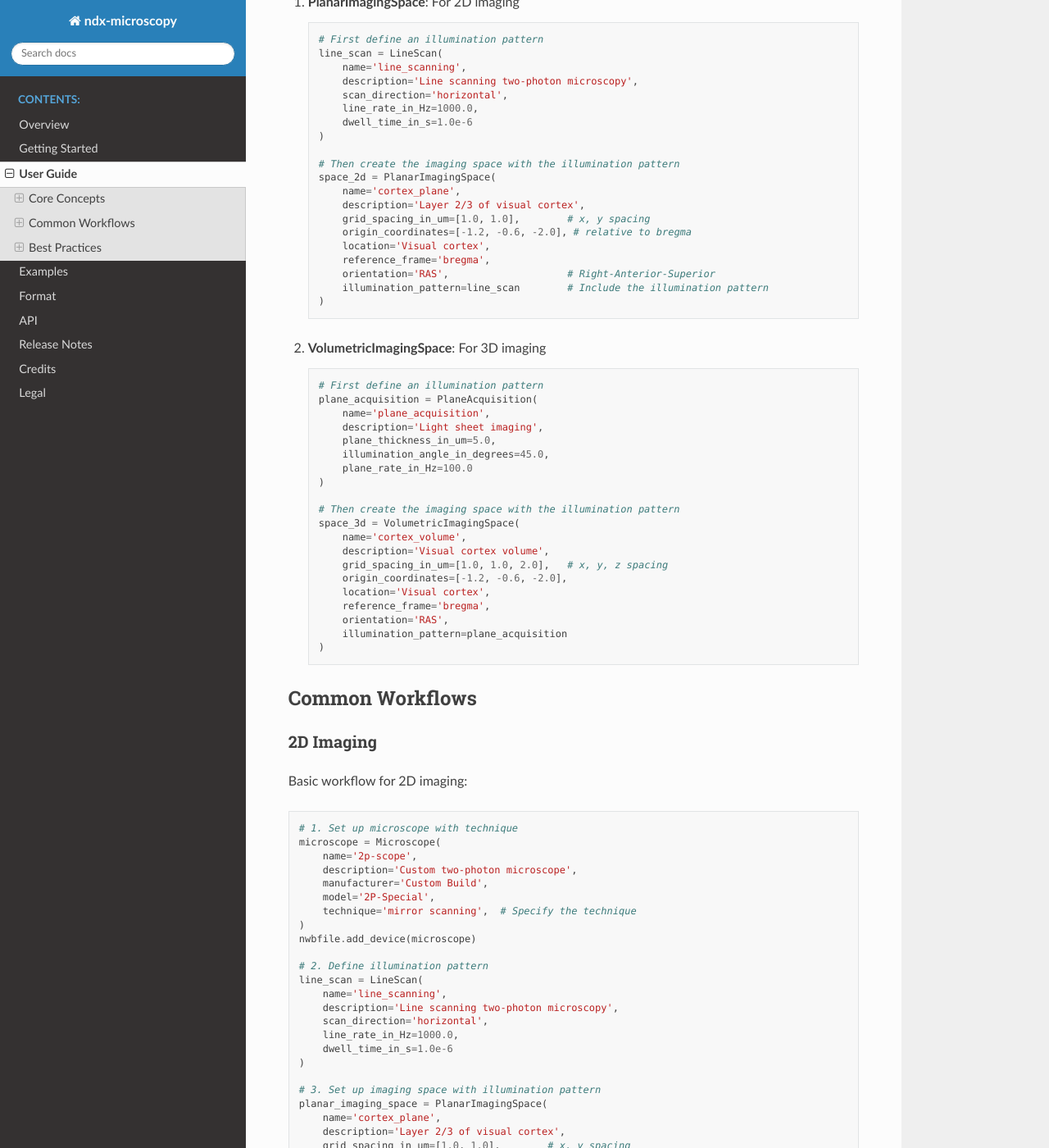
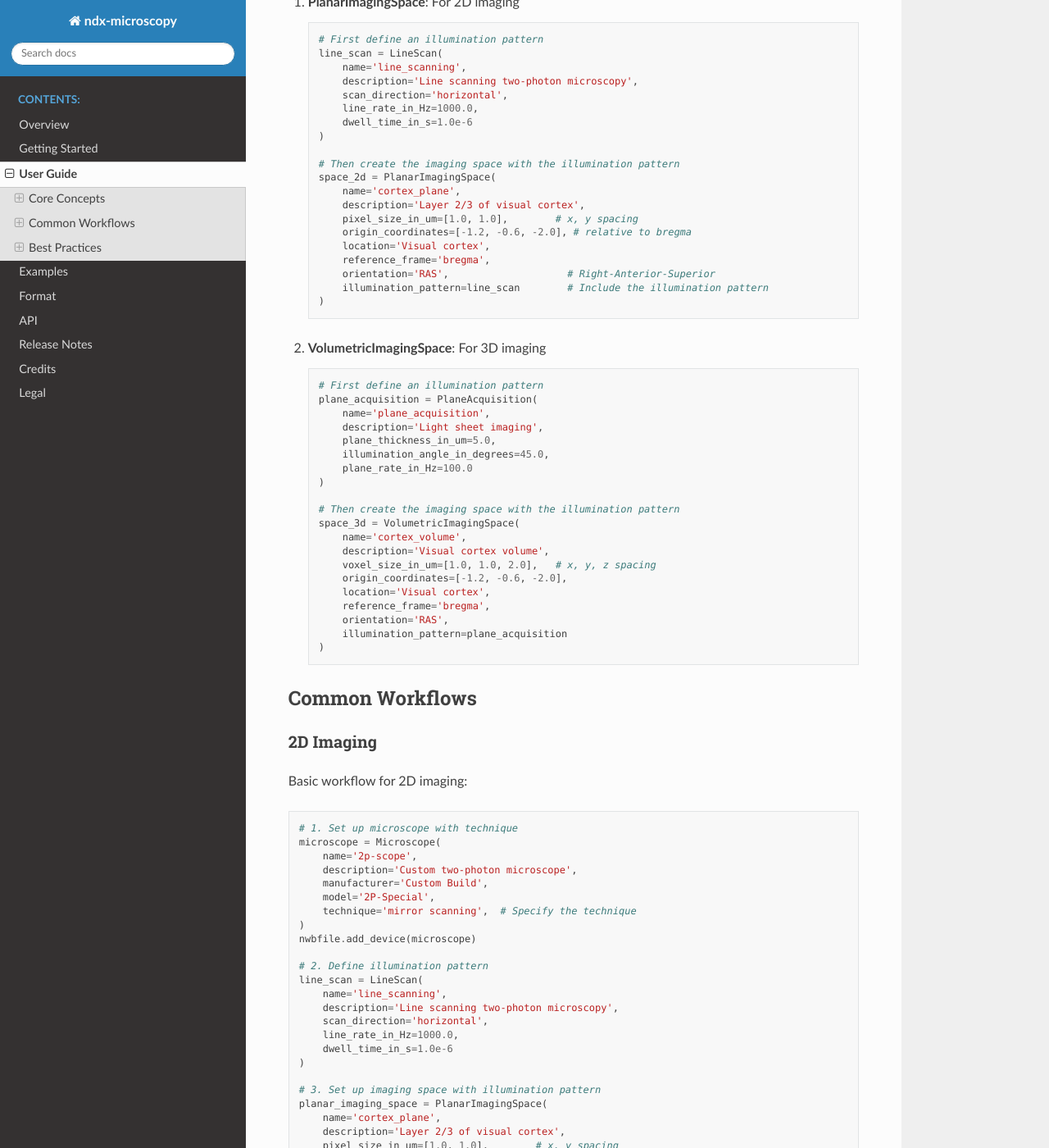
Before and after one commit to catalystneuro/ndx-microscopy, a Sphinx documentation site: the page built from docs/source/user_guide.rst, in a window 1280 px wide and 1400 px high, scrolled down 2092 px. Shown: the whole window at 82% size. Built offline with Sphinx 7.4.7 and the Read the Docs theme 3.1.0, drawn with Linux system fonts in a browser that asks for light colours; some of the changed text lies outside the part shown.

Commit message:
Rename grid_spacing_in_um to pixel_size_in_um and voxel_size_in_um for clarity in imaging space definitions

```diff
--- a/docs/source/examples.rst
+++ b/docs/source/examples.rst
@@ -160,7 +160,7 @@ Complete example of two-photon calcium imaging with full optical path configurat
     imaging_space = PlanarImagingSpace(
         name='cortex_plane1',
         description='Layer 2/3 of visual cortex',
-        grid_spacing_in_um=[1.0, 1.0],
+        pixel_size_in_um=[1.0, 1.0],
         origin_coordinates=[-1.2, -0.6, -2.0],
         location='Visual cortex, layer 2/3',
         reference_frame='bregma',
@@ -432,7 +432,7 @@ Example of volumetric imaging with 3D ROI segmentation:
     volume_space = VolumetricImagingSpace(
         name='cortex_volume',
         description='Visual cortex volume',
-        grid_spacing_in_um=[1.0, 1.0, 2.0],  # Higher spacing in z
+        voxel_size_in_um=[1.0, 1.0, 2.0],  # Higher spacing in z
         origin_coordinates=[-1.2, -0.6, -2.0],
         location='Visual cortex',
         reference_frame='bregma',
@@ -717,7 +717,7 @@ Example of multi-plane imaging with an electrically tunable lens:
         plane_space = PlanarImagingSpace(
             name=f'plane_depth_{depth}',
             description=f'Imaging plane at {depth} µm depth',
-            grid_spacing_in_um=[1.0, 1.0],
+            pixel_size_in_um=[1.0, 1.0],
             origin_coordinates=[-1.2, -0.6, depth/1000],  # Convert to mm
             location='Visual cortex',
             reference_frame='bregma',
--- a/docs/source/getting_started.rst
+++ b/docs/source/getting_started.rst
@@ -173,7 +173,7 @@ Here's a minimal example showing how to create a basic microscopy dataset:
     planar_imaging_space = PlanarImagingSpace(
         name='cortex_plane',
         description='Layer 2/3 of visual cortex',
-        grid_spacing_in_um=[1.0, 1.0],
+        pixel_size_in_um=[1.0, 1.0],
         origin_coordinates=[-1.2, -0.6, -2.0],
         illumination_pattern=line_scan  # Include the illumination pattern
     )
--- a/docs/source/user_guide.rst
+++ b/docs/source/user_guide.rst
@@ -128,7 +128,7 @@ Imaging spaces define the physical region being imaged:
        space_2d = PlanarImagingSpace(
            name='cortex_plane',
            description='Layer 2/3 of visual cortex',
-           grid_spacing_in_um=[1.0, 1.0],        # x, y spacing
+           pixel_size_in_um=[1.0, 1.0],        # x, y spacing
            origin_coordinates=[-1.2, -0.6, -2.0], # relative to bregma
            location='Visual cortex',
            reference_frame='bregma',
@@ -153,7 +153,7 @@ Imaging spaces define the physical region being imaged:
        space_3d = VolumetricImagingSpace(
            name='cortex_volume',
            description='Visual cortex volume',
-           grid_spacing_in_um=[1.0, 1.0, 2.0],   # x, y, z spacing
+           voxel_size_in_um=[1.0, 1.0, 2.0],   # x, y, z spacing
            origin_coordinates=[-1.2, -0.6, -2.0],
            location='Visual cortex',
            reference_frame='bregma',
@@ -194,7 +194,7 @@ Basic workflow for 2D imaging:
     planar_imaging_space = PlanarImagingSpace(
         name='cortex_plane',
         description='Layer 2/3 of visual cortex',
-        grid_spacing_in_um=[1.0, 1.0],        # x, y spacing
+        pixel_size_in_um=[1.0, 1.0],        # x, y spacing
         origin_coordinates=[-1.2, -0.6, -2.0], # relative to bregma
         location='Visual cortex',
         reference_frame='bregma',
@@ -246,7 +246,7 @@ Workflow for one-photon widefield imaging:
     planar_imaging_space = PlanarImagingSpace(
         name='hippo_plane',
         description='CA1 region of hippocampus',
-        grid_spacing_in_um=[1.0, 1.0],
+        pixel_size_in_um=[1.0, 1.0],
         origin_coordinates=[-1.8, 2.0, 1.2],
         location='Hippocampus, CA1 region',
         reference_frame='bregma',
@@ -299,7 +299,7 @@ Workflow for volumetric imaging with targeted scanning:
     volumetric_imaging_space = VolumetricImagingSpace(
         name='cortex_volume',
         description='Visual cortex volume',
-        grid_spacing_in_um=[1.0, 1.0, 2.0],   # x, y, z spacing
+        voxel_size_in_um=[1.0, 1.0, 2.0],   # x, y, z spacing
         origin_coordinates=[-1.2, -0.6, -2.0],
         location='Visual cortex',
         reference_frame='bregma',
```
Also changed, not shown: CHANGELOG.md (+1 -0 lines), README.md (+2 -2 lines), docs/source/format.rst (+4 -4 lines), 6 other files.
